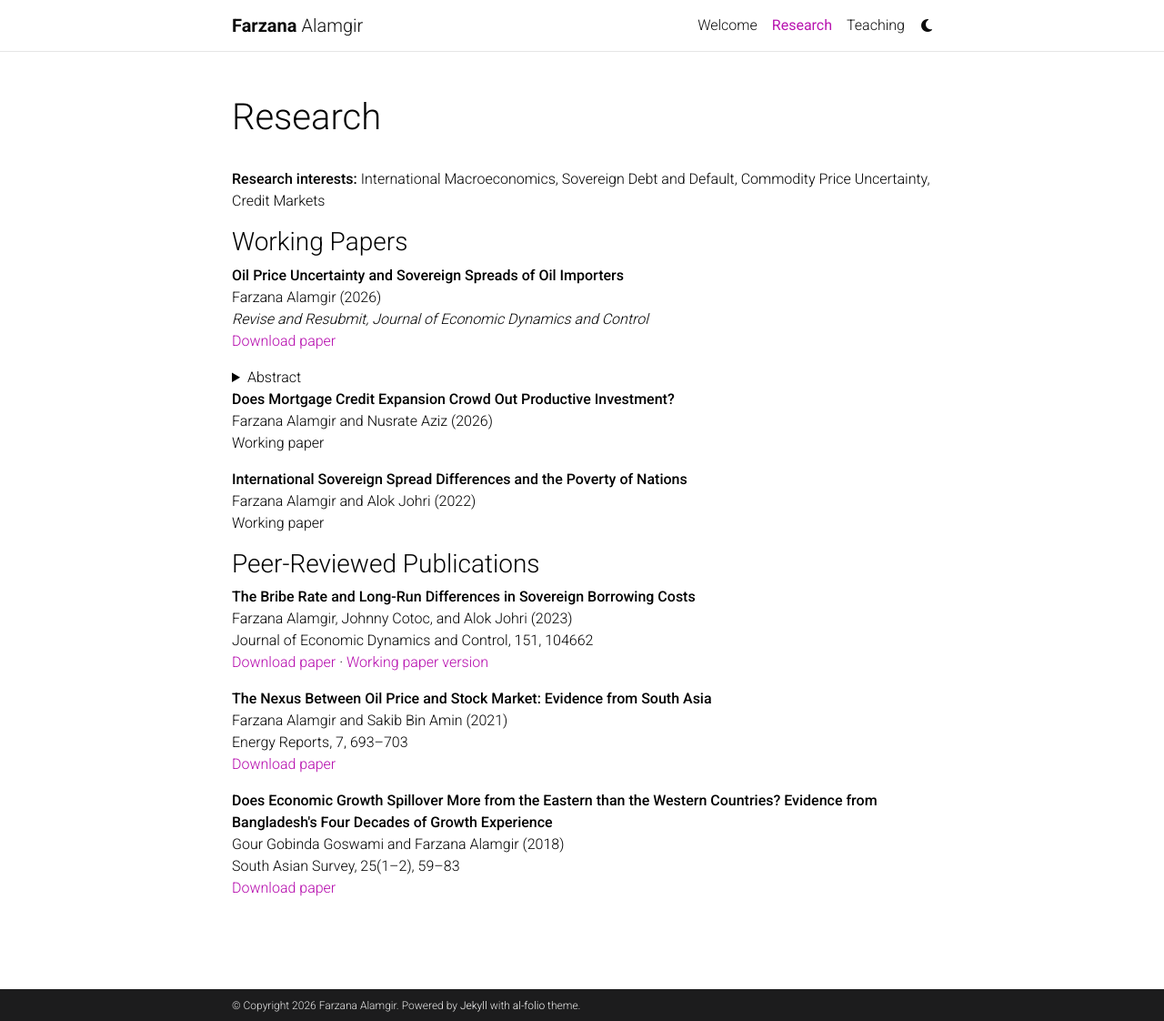
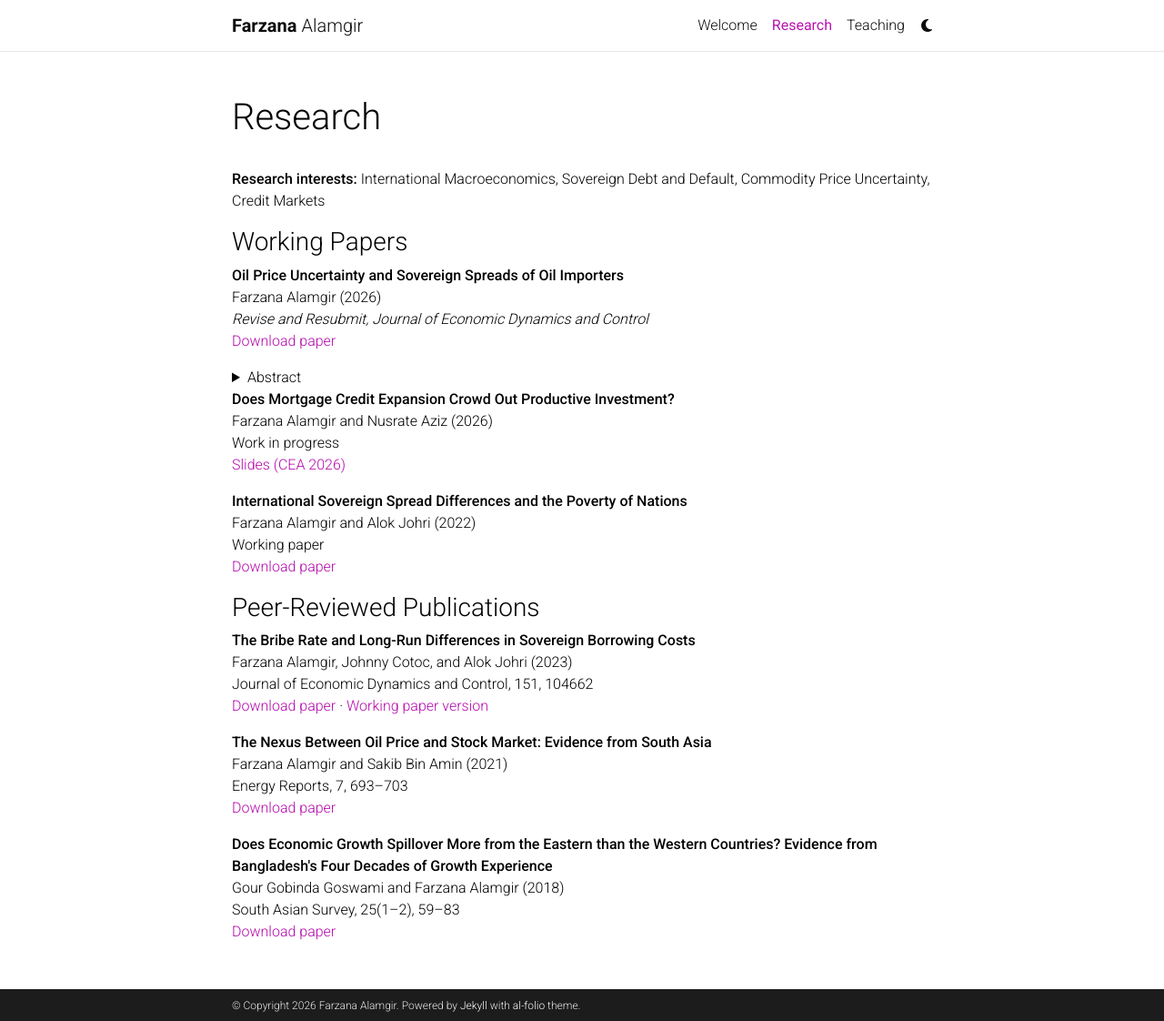
Before and after one commit to farzana-alamgir/farzana-alamgir.github.io, a Jekyll site: the page built from _pages/publications.md, in a window 1280 px wide and 1122 px high. Shown: the whole window at 91% size. Built offline with Jekyll 4.4.1, drawn with Linux system fonts in a browser that asks for light colours; comment, search, counter and statistics services are not loaded; a style sheet for code colours, icons or effects is not loaded; some of the changed lines change nothing that is shown.

Commit message:
Update publications.md

```diff
--- a/_pages/publications.md
+++ b/_pages/publications.md
@@ -15,23 +15,25 @@
 <strong>Oil Price Uncertainty and Sovereign Spreads of Oil Importers</strong><br>
 Farzana Alamgir (2026)<br>
 <em>Revise and Resubmit, Journal of Economic Dynamics and Control</em><br>
-<a href="https://drive.google.com/file/d/1t5myHFw2vMuoT16lEA3se_37_riLG0wY/view?usp=drive_link">Download paper</a>
+<a href="/assets/pdf/Alamgir_Oil_Price_Uncertainty_Sovereign_Spreads.pdf">Download paper</a>
 </p>
 <details>
 <summary>Abstract</summary>
-<p>This paper studies how changes in the volatility of global oil prices affect sovereign spreads. First, I establish a positive correlation between sovereign spreads and oil price volatility for 35 oil-importing countries. I then introduce time-varying volatility in the global oil price within a sovereign default model with long-duration bonds for a small open economy that imports oil as a factor of production. I model oil prices as a stochastic volatility process, estimated using Bayesian Markov Chain Monte Carlo techniques. During highly volatile periods, the response of sovereign spreads to fluctuations in oil price levels is three times more pronounced than in less volatile times, and higher debt levels intensify the sensitivity of spreads to oil prices. As a result, the government borrows proactively when it anticipates future oil price increases, as insurance against higher import costs and borrowing rates.</p>
+<p>This paper examines how global oil price volatility affects sovereign spreads in oil-importing countries. Using data from 35 emerging economies, I first establish a positive empirical relationship between oil price volatility and spreads. I then develop a sovereign default model where oil prices follow a stochastic volatility process estimated via Bayesian MCMC methods. The model reveals that spread responses to oil price changes are highly state-dependent. During high volatility periods, spreads respond three times more sharply to price fluctuations than during normal times. Debt levels amplify this sensitivity: more indebted economies experience larger spread increases. Importantly, governments strategically borrow more during high volatility periods when oil prices are expected to rise, effectively using debt as insurance against future import costs and higher borrowing rates. These findings highlight oil price uncertainty as a quantitatively important macroeconomic risk for oil-importing nations.</p>
 </details>
 
 <p>
 <strong>Does Mortgage Credit Expansion Crowd Out Productive Investment?</strong><br>
 Farzana Alamgir and Nusrate Aziz (2026)<br>
-Working paper
+Work in progress<br>
+<a href="/assets/pdf/Alamgir_Aziz_Mortgage_Credit_Slides_CEA2026.pdf">Slides (CEA 2026)</a>
 </p>
 
 <p>
 <strong>International Sovereign Spread Differences and the Poverty of Nations</strong><br>
 Farzana Alamgir and Alok Johri (2022)<br>
-Working paper
+Working paper<br>
+<a href="https://ideas.repec.org/p/mcm/deptwp/2022-06.html">Download paper</a>
 </p>
 
 ### Peer-Reviewed Publications
```
